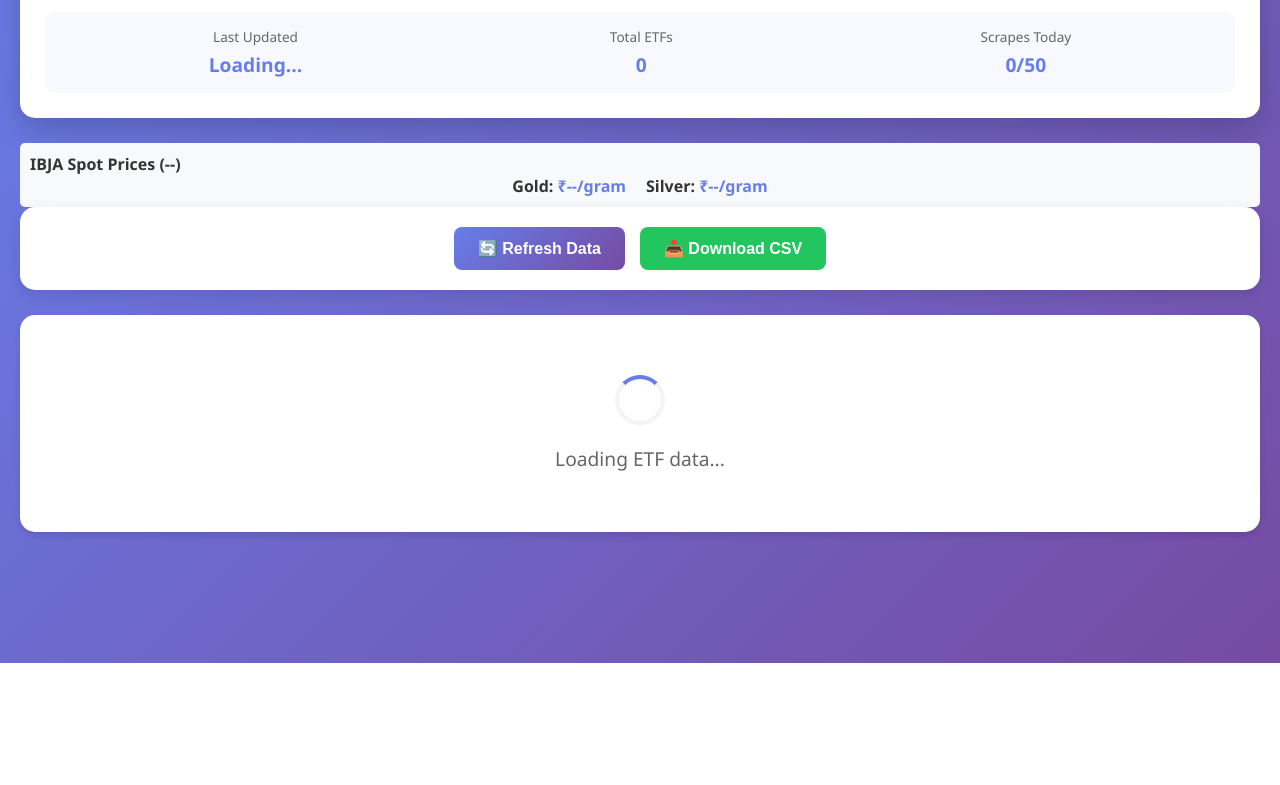
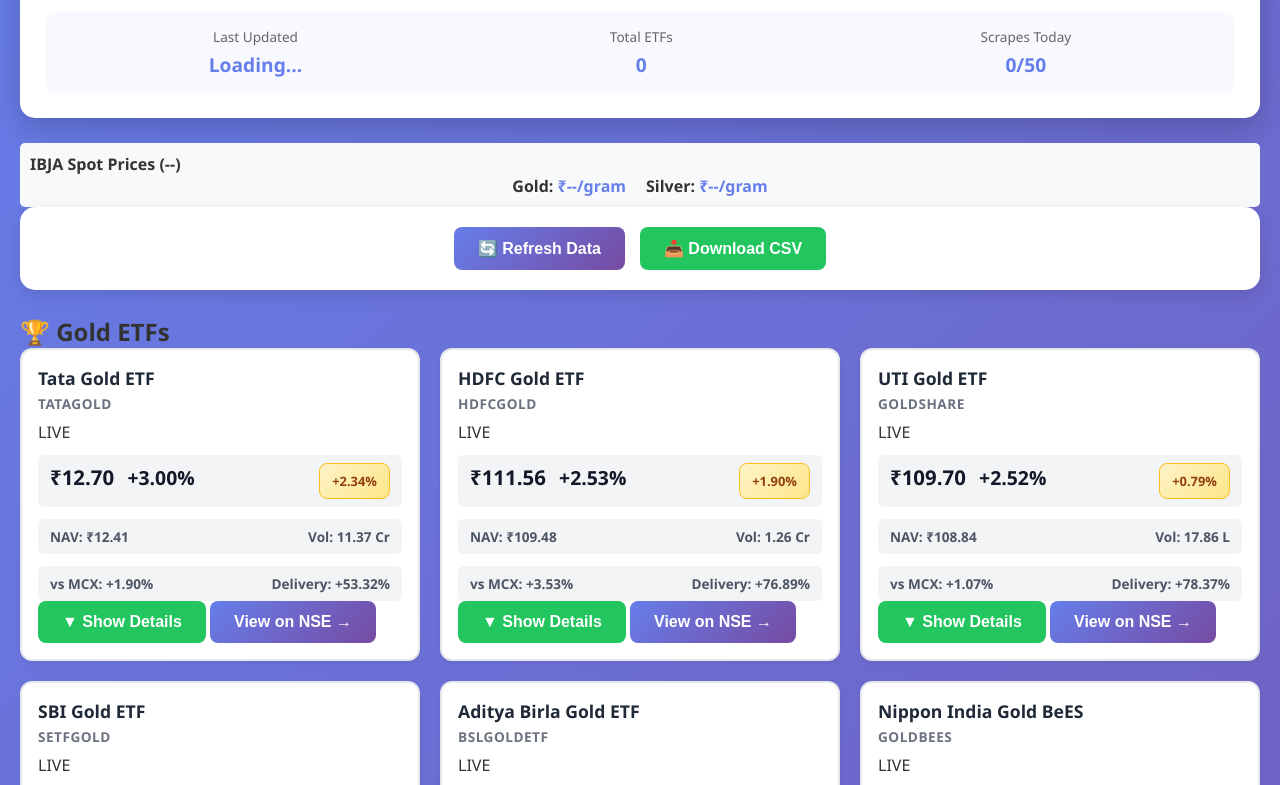
Before and after one commit to abhishekkumar9807/etf-tracker, a plain HTML site: page public/index.html in a window 1280 px wide. Shown: the part 137-922 px from the top of the page. Before the commit the page ends 800 px from the top, so only its background shows below. Drawn offline with nearby package versions, Linux system fonts and the light colour scheme.

Commit message:
Update index.html

```diff
--- a/public/index.html
+++ b/public/index.html
@@ -817,12 +817,25 @@
 
         <!-- CONTENT AREA -->
         <div id="content">
-            <div class="loading">
-                <div class="loading-spinner"></div>
-                <div class="loading-text">Loading ETF data...</div>
-            </div>
-        </div>
-    </div>
+  <!-- Loading Spinner -->
+  <div class="loading" id="loading-spinner">
+    <div class="loading-spinner"></div>
+    <div class="loading-text">Loading ETF data...</div>
+  </div>
+
+  <!-- Gold ETFs Container -->
+  <div class="etf-section" id="gold-section" style="display: none;">
+    <h2 class="section-title">🏆 Gold ETFs</h2>
+    <div id="gold-etfs" class="etf-grid"></div>
+  </div>
+
+  <!-- Silver ETFs Container -->
+  <div class="etf-section" id="silver-section" style="display: none;">
+    <h2 class="section-title">🥈 Silver ETFs</h2>
+    <div id="silver-etfs" class="etf-grid"></div>
+  </div>
+</div>
+
 
     <!-- JavaScript will be added in PART 3 -->
 
@@ -922,6 +935,17 @@
                 updateStatus(`✅ Loaded ${allETFs.length} ETFs successfully`, 'success');
 
                 console.log(`✅ Loaded ${goldETFs.length} gold + ${silverETFs.length} silver ETFs`);
+                    // Hide loading spinner
+                const loadingSpinner = document.getElementById('loading-spinner');
+                if (loadingSpinner) {
+                  loadingSpinner.style.display = 'none';
+                }
+
+                // Show sections
+                const goldSection = document.getElementById('gold-section');
+                const silverSection = document.getElementById('silver-section');
+                if (goldSection) goldSection.style.display = 'block';
+                if (silverSection) silverSection.style.display = 'block';
 
             } catch (error) {
                 console.error('❌ Error loading data:', error);
```
